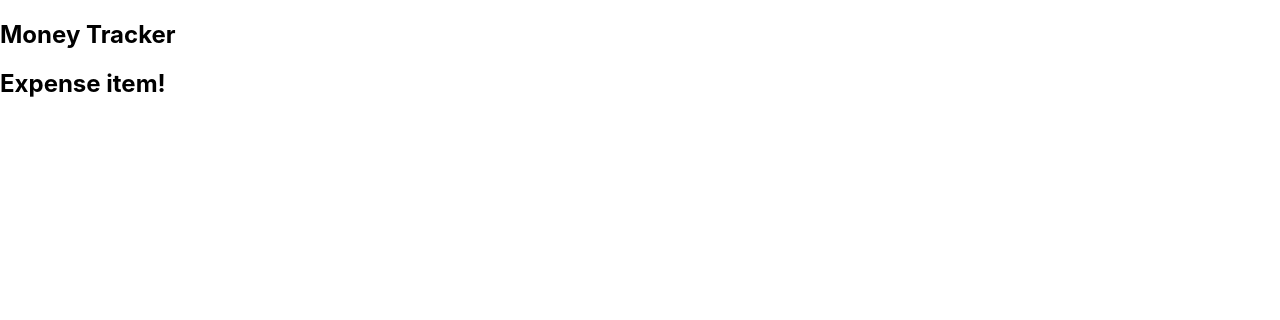
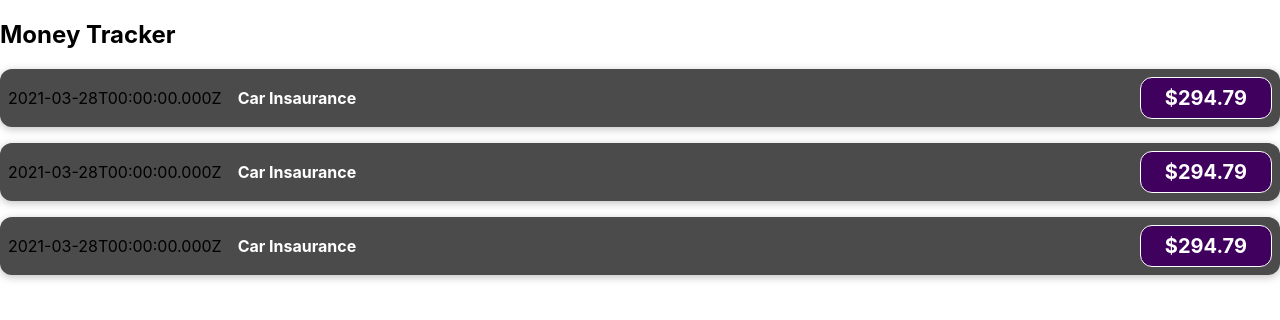
Before and after one commit to priyanka14june/Expense-Tracker, a React (Create React App) app: page / in a window 1280 px wide. Shown: the top 320 px of the page. Built offline with nearby package versions, Linux system fonts and the light colour scheme.

Commit message:
Expense Item with {} as variable is passed into {}

```diff
--- a/src/App.js
+++ b/src/App.js
@@ -1,12 +1,16 @@
 import React from "react";
 import "./App.css";
 import ExpenseItem from "./components/ExpenseItem";
+
+/* <ExpenseItem /> can be written as <ExpenseItem> </ExpenseItem> and every componenet should be imported to app.js as its the main componenet to show up on page */
 
 function App() {
   return (
     <div>
       <h2>Money Tracker</h2>
       <ExpenseItem />
+      <ExpenseItem />
+      <ExpenseItem />
     </div>
   );
 }
--- /dev/null
+++ b/src/components/ExpenseItem.css
@@ -0,0 +1,56 @@
+.expense-item {
+    display: flex;
+    justify-content: space-between;
+    align-items: center;
+    box-shadow: 0 2px 8px rgba(0, 0, 0, 0.25);
+    padding: 0.5rem;
+    margin: 1rem 0;
+    border-radius: 12px;
+    background-color: #4b4b4b;
+}
+
+.expense-item__description {
+    display: flex;
+    flex-direction: column;
+    gap: 1rem;
+    align-items: flex-end;
+    flex-flow: column-reverse;
+    justify-content: flex-start;
+    flex: 1;
+}
+
+.expense-item h2 {
+    color: #3a3a3a;
+    font-size: 1rem;
+    flex: 1;
+    margin: 0 1rem;
+    color: white;
+}
+
+.expense-item__price {
+    font-size: 1rem;
+    font-weight: bold;
+    color: white;
+    background-color: #40005d;
+    border: 1px solid white;
+    padding: 0.5rem;
+    border-radius: 12px;
+}
+
+@media (min-width: 580px) {
+    .expense-item__description {
+        flex-direction: row;
+        align-items: center;
+        justify-content: flex-start;
+        flex: 1;
+    }
+
+    .expense-item__description h2 {
+        font-size: 1.25rem;
+    }
+
+    .expense-item__price {
+        font-size: 1.25rem;
+        padding: 0.5rem 1.5rem;
+    }
+}
--- a/src/components/ExpenseItem.js
+++ b/src/components/ExpenseItem.js
@@ -1,7 +1,23 @@
 import React from "react";
+import "./ExpenseItem.css";
 
 function ExpenseItem() {
-  return <h2>Expense item!</h2>;
+  /* new Date() is the JS function to fect date. new Date(2021, 2, 28) is the date set with initaial date as 2021 as year,  month as march(02--because month starts from 0(jan) and date as 28th)*/
+  /* Naming convection of variable name starts with small letters and then capital letter as expenseDate */
+  const expenseDate = new Date(2021, 2, 28);
+  const expenseTitle = "Car Insaurance";
+  const expenseAmount = 294.79;
+
+  return (
+    /* you must have only 1 root element per return statement */
+    <div className="expense-item">
+      <div>{expenseDate.toISOString()}</div>
+      <h2 className="expense-item__description">{expenseTitle}</h2>
+      <div className="expense-item__price">${expenseAmount}</div>
+    </div>
+  );
 }
 
 export default ExpenseItem;
+
+/* new Date() function cannot be output as {expenseDate} directly and hence it will break so we use method called .toISOString() mehtod */
```
